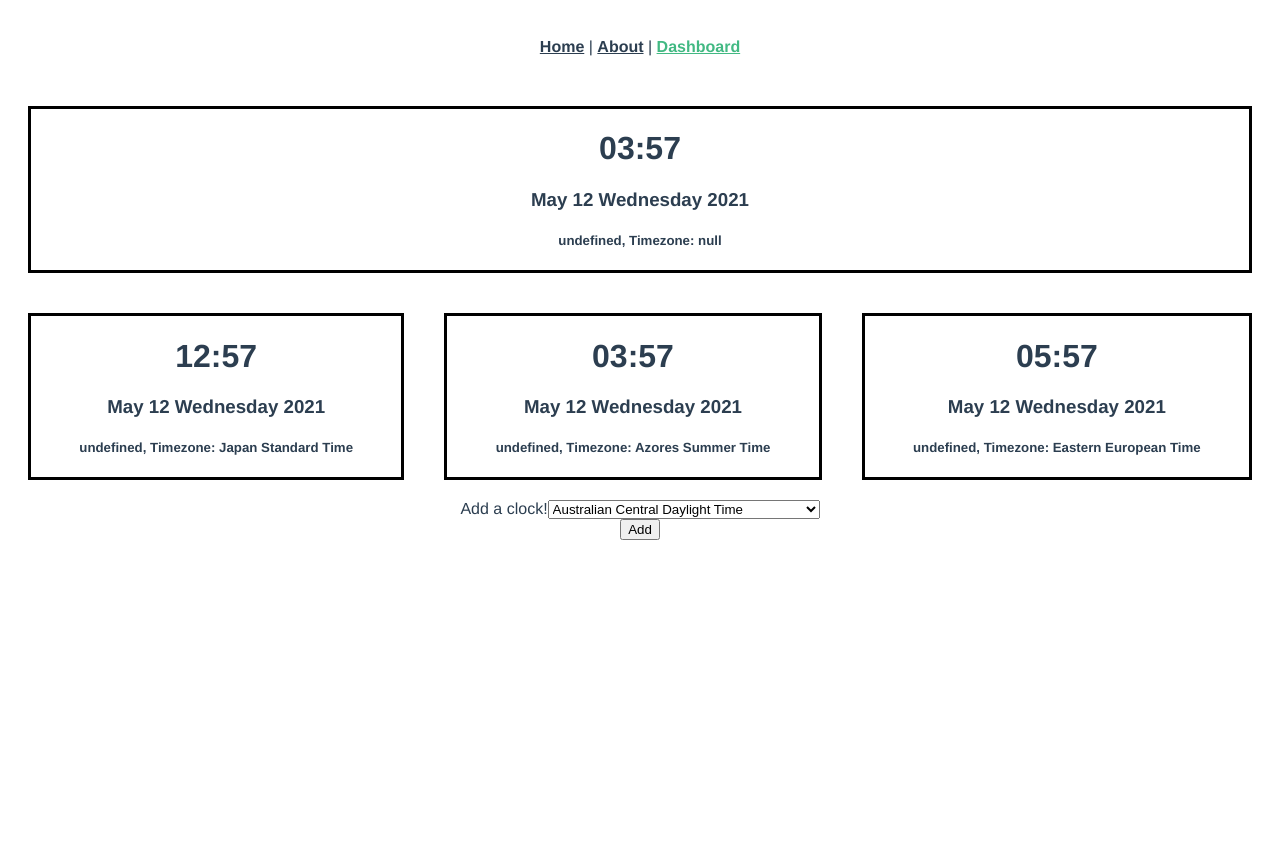
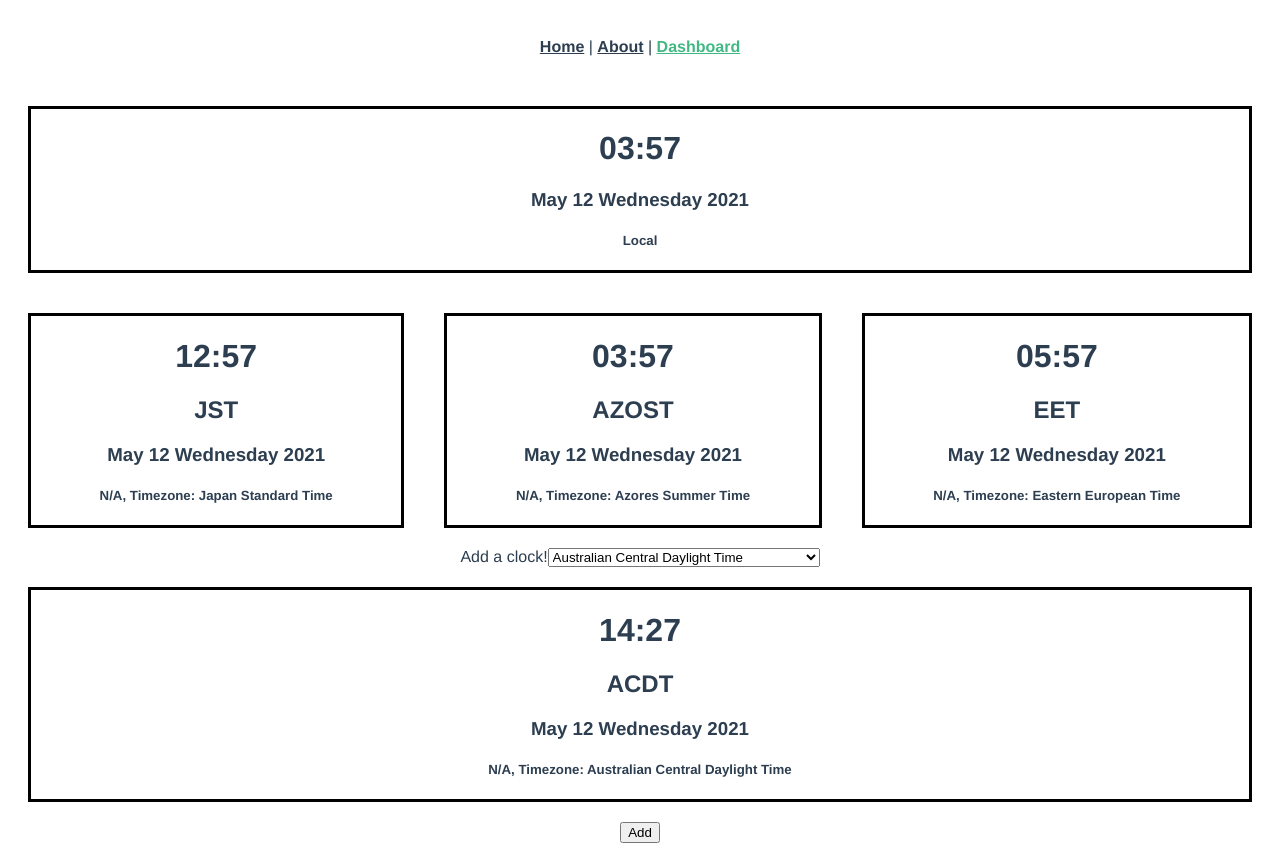
Before and after one commit to paulmedeiros92/TYME, a Vue app: page /#/dashboard in a window 1280 px wide. Before the commit the page ends 800 px from the top, so only its background shows below. Built offline with nearby package versions, Linux system fonts and the light colour scheme.

Commit message:
Add timezone constructor

```diff
--- /dev/null
+++ b/src/time-zones/Timezone.js
@@ -0,0 +1,8 @@
+export default class Timezone {
+  constructor(code, name, offsetMinutes, country = 'N/A') {
+    this.code = code;
+    this.name = name;
+    this.country = country;
+    this.offsetMinutes = offsetMinutes;
+  }
+}
--- a/src/views/Dashboard.vue
+++ b/src/views/Dashboard.vue
@@ -7,8 +7,7 @@
       <Timer
         v-for="timezone in dashboard.timezones"
         :key="timezone.name"
-        :offsetMinutes="timezone.offsetMinutes"
-        :name="timezone.name"
+        :timezone="timezone"
       />
     </div>
     <label for="add-clock">Add a clock!</label>
@@ -27,8 +26,7 @@
     <div class="preview">
       <Timer
         v-if="selectedTime"
-        :offsetMinutes="selectedTime['utc-offset-seconds']"
-        :name="selectedTime.name"
+        :timezone="selectedTime"
       />
     </div>
     <button @click="addTimezone(selectedTime)">
@@ -39,6 +37,7 @@
 
 <script lang="ts">
 import { defineComponent } from 'vue';
+import Timezone from '@/time-zones/Timezone';
 import Timer from './Timer.vue';
 
 const timezones = require('../time-zones/time-zones.json');
@@ -53,12 +52,16 @@ export default defineComponent({
   data() {
     return {
       timezones,
-      selectedTime: null,
+      selectedTime: new Timezone(
+        timezones[0].code,
+        timezones[0].name,
+        timezones[0]['utc-offset-seconds'],
+      ),
       dashboard: {
         timezones: [
-          { offsetMinutes: 540, name: 'Japan Standard Time' },
-          { offsetMinutes: 0, name: 'Azores Summer Time' },
-          { offsetMinutes: 120, name: 'Eastern European Time' },
+          new Timezone('JST', 'Japan Standard Time', 540),
+          new Timezone('AZOST', 'Azores Summer Time', 0),
+          new Timezone('EET', 'Eastern European Time', 120),
 
         ],
       },
@@ -66,10 +69,19 @@ export default defineComponent({
   },
   methods: {
     setSelected(zoneCode) {
-      this.selectedTime = timezones.find((zone) => zone.code === zoneCode);
+      const timezone = timezones.find((zone) => zone.code === zoneCode);
+      return new Timezone(
+        timezone.code,
+        timezone.name,
+        timezone['utc-offset-seconds'],
+      );
     },
     addTimezone(timezone) {
       this.dashboard.timezones.push(timezone);
+    },
+    removeTimezone(timezone) {
+      this.dashboard.timezones = this.dashboard.timezones
+        .filter((zone) => zone.code !== timezone.code);
     },
   },
 });
--- a/src/views/Timer.vue
+++ b/src/views/Timer.vue
@@ -1,6 +1,7 @@
 <template>
   <div class="time">
-    <h1>{{ time.format('HH:mm') }}</h1>
+    <h1>{{ timeDisplay }}</h1>
+    <h2 v-if="timezone">{{ timezone.code }}</h2>
     <h3>{{ time.format('MMMM DD dddd YYYY') }}</h3>
     <h5>{{ extraInfo }}</h5>
 
@@ -9,36 +10,31 @@
 
 <script lang="js">
 import { defineComponent } from 'vue';
+import Timezone from '@/time-zones/Timezone';
 
 export default defineComponent({
   props: {
-    offsetMinutes: {
-      type: Number,
+    timezone: {
+      type: Timezone,
       default: null,
-    },
-    code: {
-      type: String,
-      default: null,
-    },
-    name: {
-      type: String,
-      default: null,
-    },
-    country: {
-      type: String,
-      defualt: null,
     },
   },
   computed: {
     time() {
-      const { offsetMinutes } = this;
-      if (offsetMinutes === null) {
+      if (this.timezone === null) {
         return this.$store.state.time;
       }
+      const { offsetMinutes } = this.timezone;
       return this.$store.state.time.utcOffset(offsetMinutes);
     },
+    timeDisplay() {
+      return this.time.format('HH:mm');
+    },
     extraInfo() {
-      const { country, name } = this;
+      if (this.timezone === null) {
+        return 'Local';
+      }
+      const { country, name } = this.timezone;
       return `${country}, Timezone: ${name}`;
     },
   },
```
